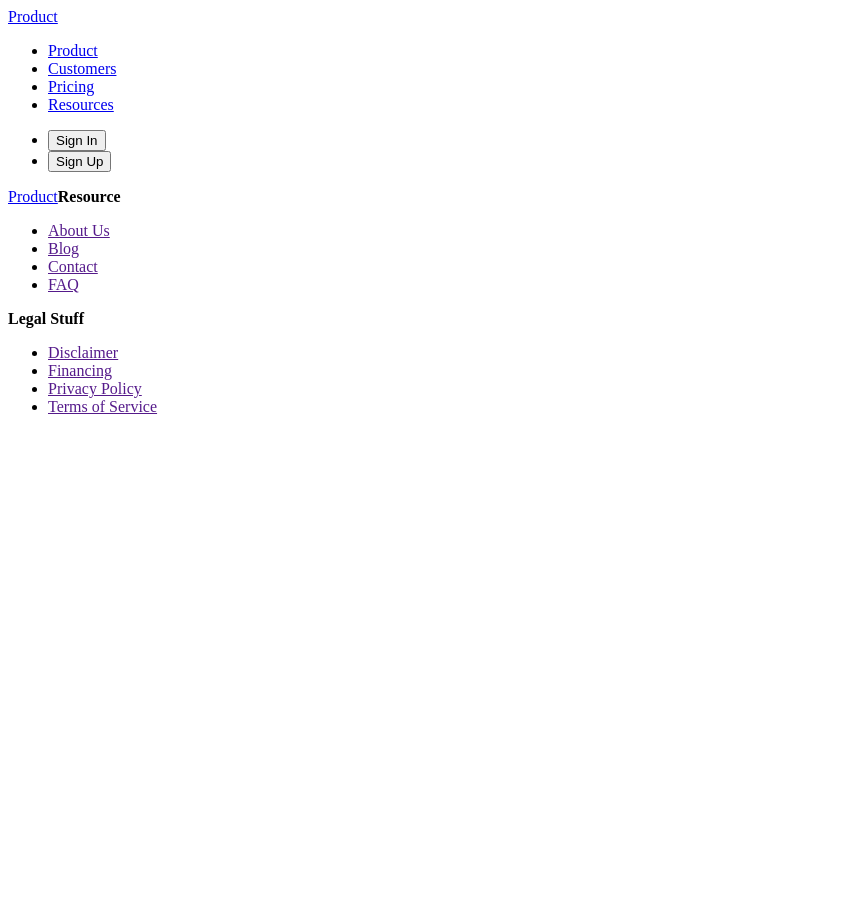
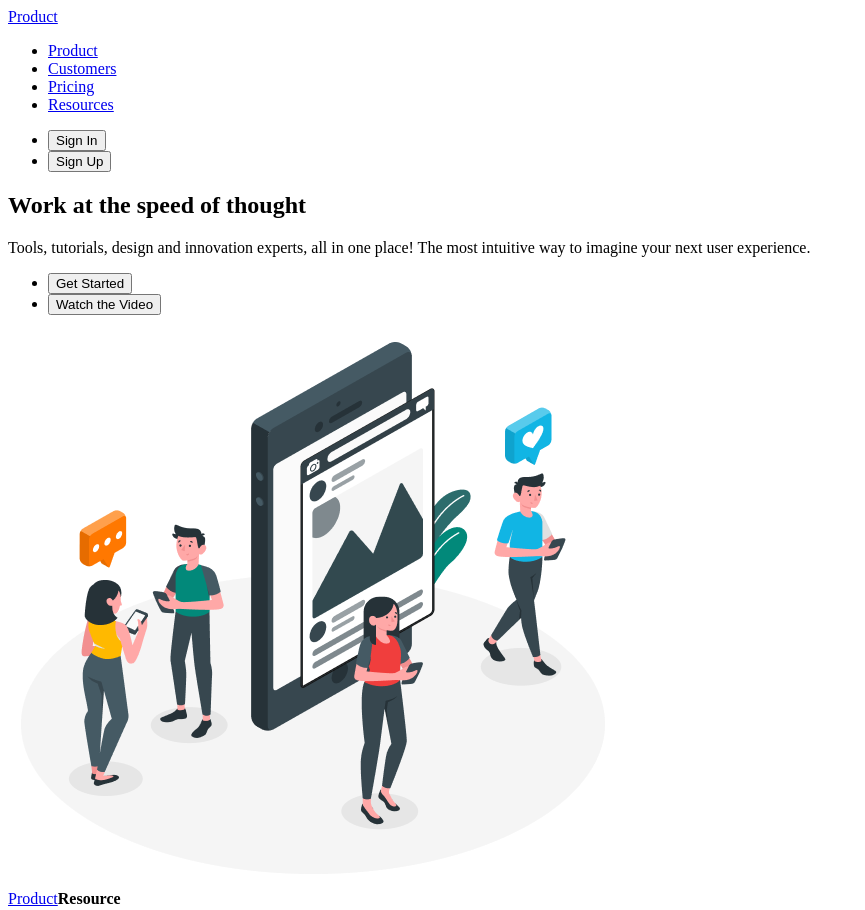
Before and after one commit to diealex/business-promotion, a plain HTML site: page index.html in a window 1280 px wide. Shown: the top 910 px of the page, without its empty margins (0-865 px from the left). Before the commit the page ends 800 px from the top, so only its background shows below. Drawn offline with Linux system fonts and the light colour scheme.

Commit message:
add image

```diff
--- a/index.html
+++ b/index.html
@@ -24,7 +24,22 @@
         </ul>
     </header>
     <main>
+        <section>
+            <h1>Work at the speed of thought</h1>
+            <p>Tools, tutorials, design and innovation experts, all in one place! The most intuitive way to imagine your
+                next user
+                experience.</p>
+            <ul>
+                <li><button type="button">Get Started</button></li>
+                <li><button type="button">Watch the Video</button></li>
+            </ul>
+            <img src="./images/hero-img.png" alt="Hero image">
+        </section>
 
+
+        <section>
+
+        </section>
     </main>
     <footer>
         <a href="./index.html">Product</a><strong>Resource</strong>
```
Also changed, not shown: images/hero-img.png (added).
